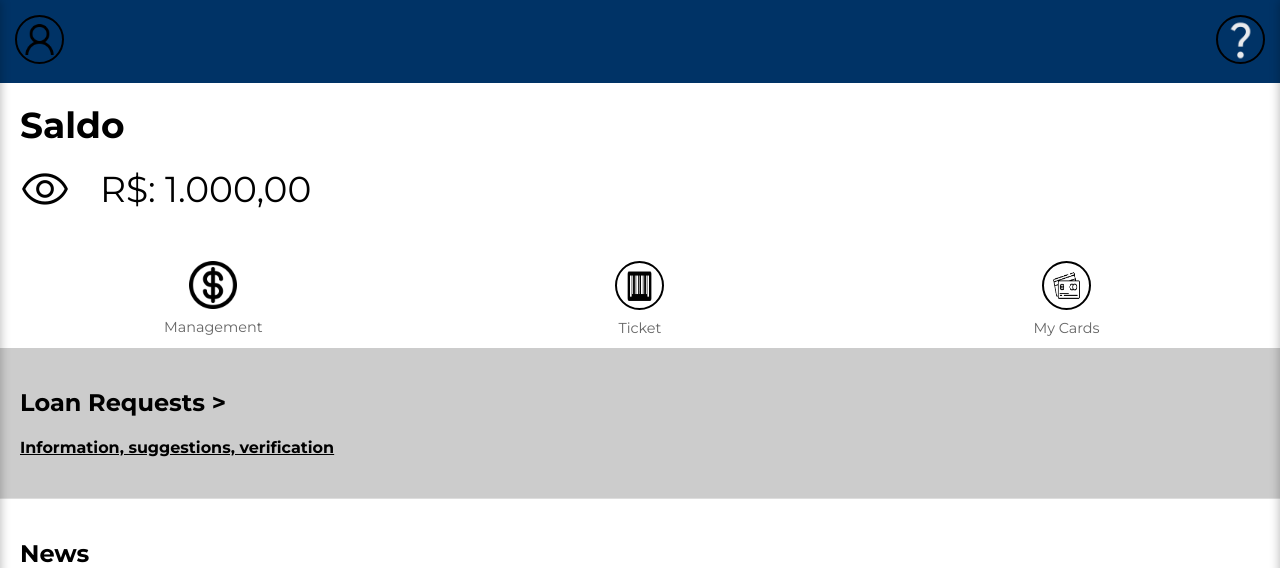
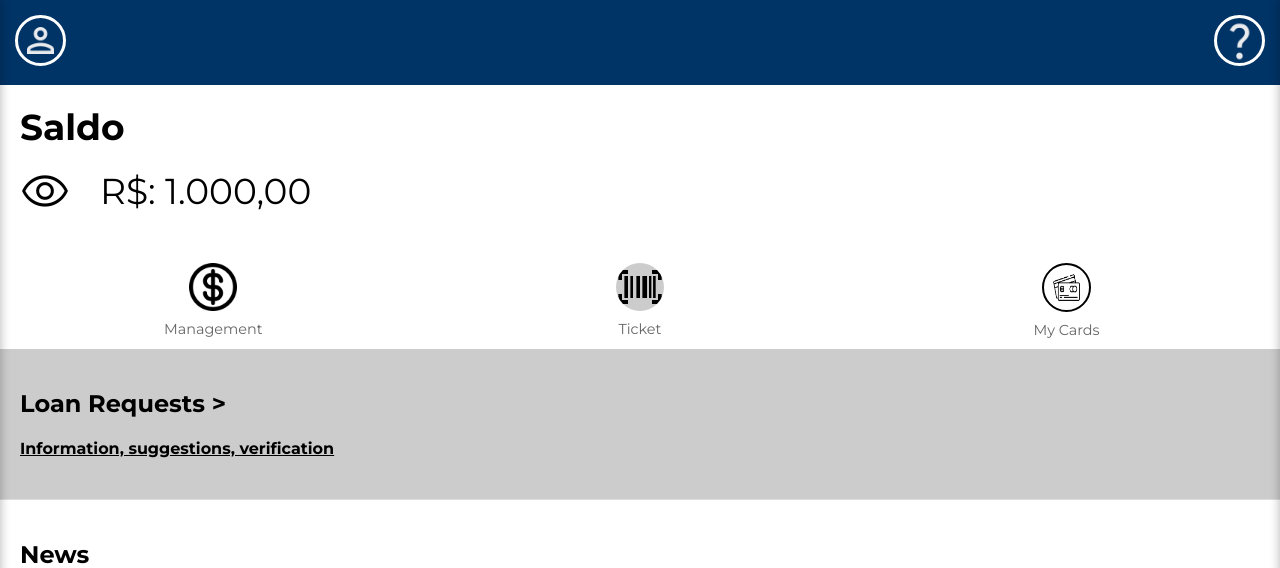
Before and after one commit to ThalesPudim/BankSystemAPP, a PHP site: page /Pages/home_page.php in a window 1280 px wide. Shown: the top 568 px of the page. Run offline with PHP 8.4, Linux system fonts and the light colour scheme; a user stored in the database is signed in; data comes from the database, SQL or seed files in the repository; data that the repository does not hold is empty.

Commit message:
HomePageAndPaymentPage

```diff
--- a/Codes/Pages/home_page.php
+++ b/Codes/Pages/home_page.php
@@ -41,10 +41,10 @@ include '../DbConnection/auth.php';
     <div class="container">
         <div class="header">
             <div class="icon-container">
-                <img src="../images/Sample_User_Icon.png" alt="User" style="width: 45px; height: 45px; margin-left: 0px; border-radius: 50%; border: 2px solid black;">
+                <img src="../images/user_icon.png" alt="User" style="width: 45px; height: 45px; margin-left: 0px; border-radius: 50%; border: 3px solid white;">
             </div>
             <div class="icon-container">
-            <img src="../images/QuestionMark.png" alt="Help" style="width: 45px; height: 45px; margin-left: 0px; border-radius: 50%; border: 2px solid black;">
+            <img src="../images/QuestionMark.png" alt="Help" style="width: 45px; height: 45px; margin-left: 0px; border-radius: 50%; border: 3px solid white;">
             </div>
         </div>
         <div class="balance">
@@ -61,11 +61,11 @@ include '../DbConnection/auth.php';
         <div class="menu-wrapper">
             <div class="menu" id="menu">
                 <div>
-                    <img id="payment-icon" src="../images/money-icon.png" alt="Payment" >
+                <img class="payment-icon"  id="payment-icon" src="../images/money-icon.png" alt="Payment" >
                     <p>Management</p>
                 </div>
                 <div>
-                    <img id="codebar-icon" src="../images/code-bar.png" alt="CodeBar" style="width: 45px; height: 45px; margin-left: 0px; border-radius: 50%; border: 2px solid black;">
+                <img class="code-bar"  id="codebar-icon" src="../images/code-bar.png" alt="CodeBar">
                     <p>Ticket</p>
                 </div>
                 <div>
@@ -98,13 +98,15 @@ include '../DbConnection/auth.php';
     <div class="purple-line"></div> <!-- Linha Roxa no final da pagina-->
     <div class="profile-panel" id="profilePanel">
         <!-- Conteúdo do painel lateral (informações do perfil) -->
-        <img src="../images/Sample_User_Icon.png" alt="User">
-        <img src="../images/Logout.png" alt="Logout" id="logoutButton">
+        <img src="../images/user_icon.png" alt="User">
         <h2>Informações do Perfil</h2>
         <p><strong>Nome:</strong> <?php echo $_SESSION['first_name'] . ' ' . $_SESSION['last_name']; ?></p>
         <p><strong>Data de Nascimento:</strong> <?php echo date('d/m/Y', strtotime($_SESSION['date_of_birth'])); ?></p>
         <p><strong>Email:</strong> <?php echo $_SESSION['email']; ?></p>
         <p><strong>Tipo de Conta:</strong> <?php echo $account_type; ?></p>
+        <div class="botao-sair" id="logoutButton">
+            <h2>Sair do aplicativo</h2><img src="../images/Logout.png" alt="">
+        </div>
     </div>
 
     <!-- Painel lateral para exibir informações de ajuda -->
--- a/Codes/Pages/payment_page.php
+++ b/Codes/Pages/payment_page.php
@@ -58,10 +58,10 @@ $conn->close();
     <div class="container">
         <div class="header">
             <div class="icon-container">
-                <img src="../images/user_icon.png" alt="User" style="width: 45px; height: 45px; margin-left: 0px; border-radius: 50%; border: 2px solid white;">
+            <img id="back-icon" src="../images/Back.png" alt="Help" style="width: 45px; height: 45px; margin-left: 0px; border-radius: 50%; border: 2px solid white;">
             </div>
             <div class="icon-container">
-            <img id="back-icon" src="../images/Back.png" alt="Help" style="width: 45px; height: 45px; margin-left: 0px; border-radius: 50%; border: 2px solid white;">
+                <img src="../images/user_icon.png" alt="User" style="width: 45px; height: 45px; margin-left: 0px; border-radius: 50%; border: 2px solid white;">
             </div>
         </div>
 
--- a/Codes/Style/style.css
+++ b/Codes/Style/style.css
@@ -358,3 +358,25 @@ h4.underlined {
 .news img{
     border-radius: 10px;
 }
+
+.botao-sair{
+    display: flex;
+    background-color: #001144;
+    border-radius: 100px;
+    padding: 10px;
+    height: 50px;
+    align-items: center;
+    justify-content: center;
+}
+
+.botao-sair img{
+    border: 0px;
+}
+
+.code-bar{
+    width: 45px;
+    height: 45px;
+    margin-left: 0px;
+    border-radius: 50%;
+    background-color: #ccc;
+}
```
Also changed, not shown: Codes/Pages/home_page.html (+5 -3 lines), Codes/images/Logout.png, Codes/images/code-bar.png.
